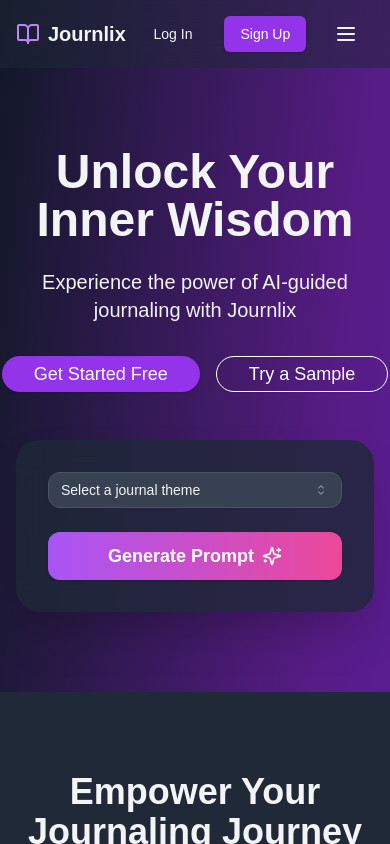
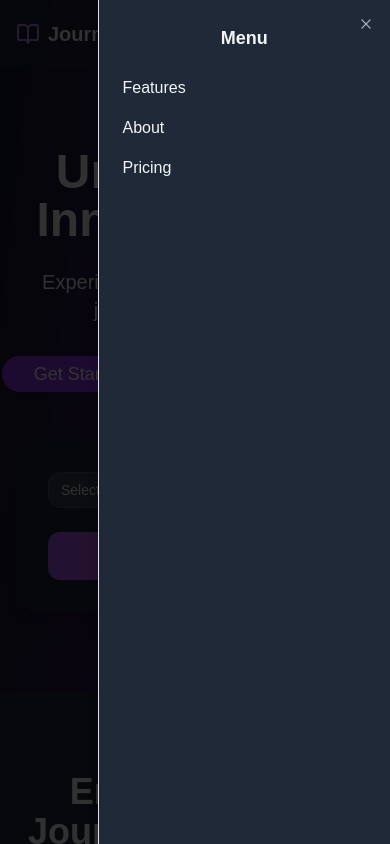
Before and after one commit to mattkuda/journlix, a Next.js app: page / in a window 390 px wide. Both pictures are taken after a click on the button 345 px from the left and 34 px from the top of the page. Shown: the top 844 px of the page. Built offline with nearby package versions, Linux system fonts and the light colour scheme.

Commit message:
Use sheet for moblie menu

```diff
--- a/components/Header.tsx
+++ b/components/Header.tsx
@@ -1,5 +1,6 @@
 import { Menu, BookOpen } from "lucide-react"
 import { Button } from "@/components/ui/button"
+import { Sheet, SheetTrigger, SheetContent, SheetHeader, SheetTitle } from "@/components/ui/sheet"
 
 export const Header = () => (
     <header className="bg-gray-800 bg-opacity-50 backdrop-blur-lg">
@@ -18,7 +19,23 @@
                 <Button className="bg-purple-600 hover:bg-purple-700 text-white">Sign Up</Button>
             </div>
             <Button variant="ghost" className="md:hidden text-gray-100">
-                <Menu className="h-6 w-6" />
+                <Sheet>
+                    <SheetTrigger asChild>
+                        <Button variant="ghost" className="md:hidden text-gray-100">
+                            <Menu className="h-6 w-6" />
+                        </Button>
+                    </SheetTrigger>
+                    <SheetContent side="right" className="bg-gray-800 text-gray-100">
+                        <SheetHeader>
+                            <SheetTitle className="text-gray-100">Menu</SheetTitle>
+                        </SheetHeader>
+                        <nav className="flex flex-col space-y-4 mt-6">
+                            <a href="#features" className="hover:text-purple-400 transition-colors">Features</a>
+                            <a href="#about" className="hover:text-purple-400 transition-colors">About</a>
+                            <a href="#pricing" className="hover:text-purple-400 transition-colors">Pricing</a>
+                        </nav>
+                    </SheetContent>
+                </Sheet>
             </Button>
         </div>
     </header>
--- /dev/null
+++ b/components/ui/sheet.tsx
@@ -0,0 +1,140 @@
+"use client"
+
+import * as React from "react"
+import * as SheetPrimitive from "@radix-ui/react-dialog"
+import { Cross2Icon } from "@radix-ui/react-icons"
+import { cva, type VariantProps } from "class-variance-authority"
+
+import { cn } from "@/lib/utils"
+
+const Sheet = SheetPrimitive.Root
+
+const SheetTrigger = SheetPrimitive.Trigger
+
+const SheetClose = SheetPrimitive.Close
+
+const SheetPortal = SheetPrimitive.Portal
+
+const SheetOverlay = React.forwardRef<
+  React.ElementRef<typeof SheetPrimitive.Overlay>,
+  React.ComponentPropsWithoutRef<typeof SheetPrimitive.Overlay>
+>(({ className, ...props }, ref) => (
+  <SheetPrimitive.Overlay
+    className={cn(
+      "fixed inset-0 z-50 bg-black/80  data-[state=open]:animate-in data-[state=closed]:animate-out data-[state=closed]:fade-out-0 data-[state=open]:fade-in-0",
+      className
+    )}
+    {...props}
+    ref={ref}
+  />
+))
+SheetOverlay.displayName = SheetPrimitive.Overlay.displayName
+
+const sheetVariants = cva(
+  "fixed z-50 gap-4 bg-background p-6 shadow-lg transition ease-in-out data-[state=closed]:duration-300 data-[state=open]:duration-500 data-[state=open]:animate-in data-[state=closed]:animate-out",
+  {
+    variants: {
+      side: {
+        top: "inset-x-0 top-0 border-b data-[state=closed]:slide-out-to-top data-[state=open]:slide-in-from-top",
+        bottom:
+          "inset-x-0 bottom-0 border-t data-[state=closed]:slide-out-to-bottom data-[state=open]:slide-in-from-bottom",
+        left: "inset-y-0 left-0 h-full w-3/4 border-r data-[state=closed]:slide-out-to-left data-[state=open]:slide-in-from-left sm:max-w-sm",
+        right:
+          "inset-y-0 right-0 h-full w-3/4 border-l data-[state=closed]:slide-out-to-right data-[state=open]:slide-in-from-right sm:max-w-sm",
+      },
+    },
+    defaultVariants: {
+      side: "right",
+    },
+  }
+)
+
+interface SheetContentProps
+  extends React.ComponentPropsWithoutRef<typeof SheetPrimitive.Content>,
+    VariantProps<typeof sheetVariants> {}
+
+const SheetContent = React.forwardRef<
+  React.ElementRef<typeof SheetPrimitive.Content>,
+  SheetContentProps
+>(({ side = "right", className, children, ...props }, ref) => (
+  <SheetPortal>
+    <SheetOverlay />
+    <SheetPrimitive.Content
+      ref={ref}
+      className={cn(sheetVariants({ side }), className)}
+      {...props}
+    >
+      <SheetPrimitive.Close className="absolute right-4 top-4 rounded-sm opacity-70 ring-offset-background transition-opacity hover:opacity-100 focus:outline-none focus:ring-2 focus:ring-ring focus:ring-offset-2 disabled:pointer-events-none data-[state=open]:bg-secondary">
+        <Cross2Icon className="h-4 w-4" />
+        <span className="sr-only">Close</span>
+      </SheetPrimitive.Close>
+      {children}
+    </SheetPrimitive.Content>
+  </SheetPortal>
+))
+SheetContent.displayName = SheetPrimitive.Content.displayName
+
+const SheetHeader = ({
+  className,
+  ...props
+}: React.HTMLAttributes<HTMLDivElement>) => (
+  <div
+    className={cn(
+      "flex flex-col space-y-2 text-center sm:text-left",
+      className
+    )}
+    {...props}
+  />
+)
+SheetHeader.displayName = "SheetHeader"
+
+const SheetFooter = ({
+  className,
+  ...props
+}: React.HTMLAttributes<HTMLDivElement>) => (
+  <div
+    className={cn(
+      "flex flex-col-reverse sm:flex-row sm:justify-end sm:space-x-2",
+      className
+    )}
+    {...props}
+  />
+)
+SheetFooter.displayName = "SheetFooter"
+
+const SheetTitle = React.forwardRef<
+  React.ElementRef<typeof SheetPrimitive.Title>,
+  React.ComponentPropsWithoutRef<typeof SheetPrimitive.Title>
+>(({ className, ...props }, ref) => (
+  <SheetPrimitive.Title
+    ref={ref}
+    className={cn("text-lg font-semibold text-foreground", className)}
+    {...props}
+  />
+))
+SheetTitle.displayName = SheetPrimitive.Title.displayName
+
+const SheetDescription = React.forwardRef<
+  React.ElementRef<typeof SheetPrimitive.Description>,
+  React.ComponentPropsWithoutRef<typeof SheetPrimitive.Description>
+>(({ className, ...props }, ref) => (
+  <SheetPrimitive.Description
+    ref={ref}
+    className={cn("text-sm text-muted-foreground", className)}
+    {...props}
+  />
+))
+SheetDescription.displayName = SheetPrimitive.Description.displayName
+
+export {
+  Sheet,
+  SheetPortal,
+  SheetOverlay,
+  SheetTrigger,
+  SheetClose,
+  SheetContent,
+  SheetHeader,
+  SheetFooter,
+  SheetTitle,
+  SheetDescription,
+}
--- a/package.json
+++ b/package.json
@@ -9,6 +9,7 @@
     "lint": "next lint"
   },
   "dependencies": {
+    "@radix-ui/react-dialog": "^1.1.1",
     "@radix-ui/react-icons": "^1.3.0",
     "@radix-ui/react-select": "^2.1.1",
     "@radix-ui/react-slot": "^1.1.0",
```
Also changed, not shown: 1 other file (tests, documents, lock files or other folders).
